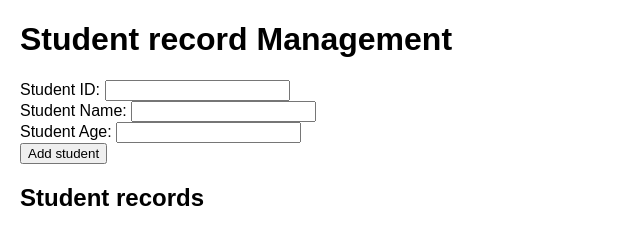
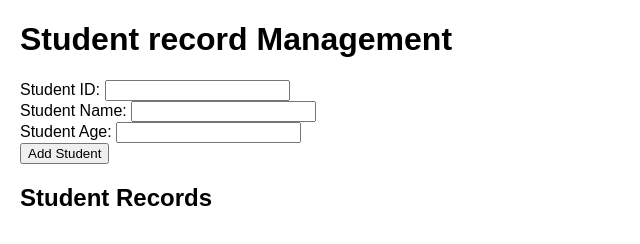
Before and after one commit to Chiranthan544/student_records, a plain HTML site: page index.html in a window 1280 px wide. Shown: the full height of the page, 0-640 px from the left. Drawn offline with Linux system fonts and the light colour scheme.

Commit message:
Update index.html

```diff
--- a/index.html
+++ b/index.html
@@ -3,14 +3,14 @@
 <head>
     <meta charset="UTF-8">
     <meta name="viewport" content="width=device-width, initial-scale=1.0">
-    <title>Document</title>
+    <title>Student Records Management</title>
     <style>
         body{
-        font-family: Arial, Helvetica, sans-serif;
-        margin:20px;
+            font-family: Arial,sans-serif;
+            margin: 20px;
         }
         .error{
-        color:red;
+            color: red;
         }
     </style>
 </head>
@@ -26,9 +26,9 @@
         <label for="studentage">Student Age:</label>
         <input type="number" id="studentage" required>
         <br>
-        <button type="submit">Add student</button>
+        <button type="submit">Add Student</button>
     </form>
-<h2>Student records</h2>
+    <h2>Student Records</h2>
     <div class="error" id="error"></div>
     <ul id="studentlist"></ul>
     <script src="script.js"></script>
```
Lines whose indentation alone changed are shown as unchanged.
